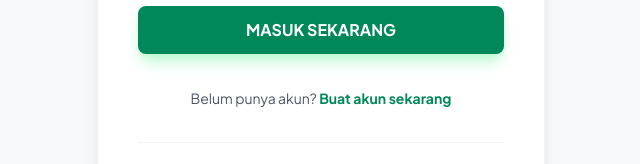
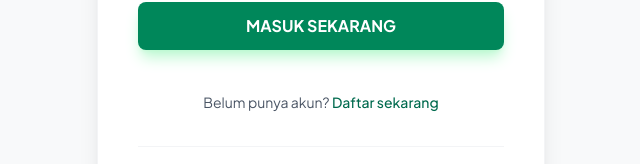
Before and after one commit to gania04/HEMAT-Help_Manage_Anything_The_Caf-, a Next.js app: page /login in a window 1280 px wide. Shown: the part 492-656 px from the top of the page, without its empty margins (319-959 px from the left). Built offline with nearby package versions, Linux system fonts and the light colour scheme; no server answers.

Commit message:
style(auth): match register text styling to user request

```diff
--- a/src/app/login/page.tsx
+++ b/src/app/login/page.tsx
@@ -91,10 +91,9 @@ export default function LoginPage() {
             {isPending ? 'MEMPROSES...' : 'MASUK SEKARANG'}
           </button>
 
-          <div className="text-center pt-2">
-            <span className="text-sm text-gray-600">Belum punya akun? </span>
-            <a href="/register" className="text-sm font-bold text-[#00875A] hover:underline">
-              Buat akun sekarang
+          <div className="text-center pt-4">
+            <a href="/register" className="text-sm text-gray-600 hover:text-gray-900 transition">
+              Belum punya akun? <span className="font-medium text-[#006A4E]">Daftar sekarang</span>
             </a>
           </div>
         </form>
```
